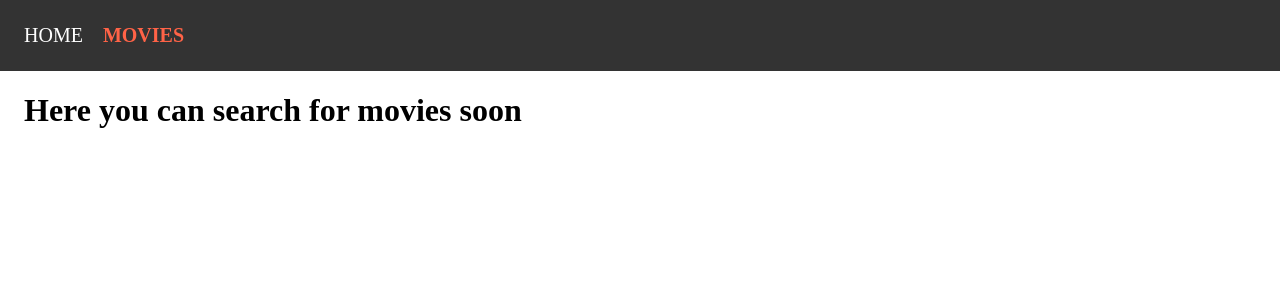
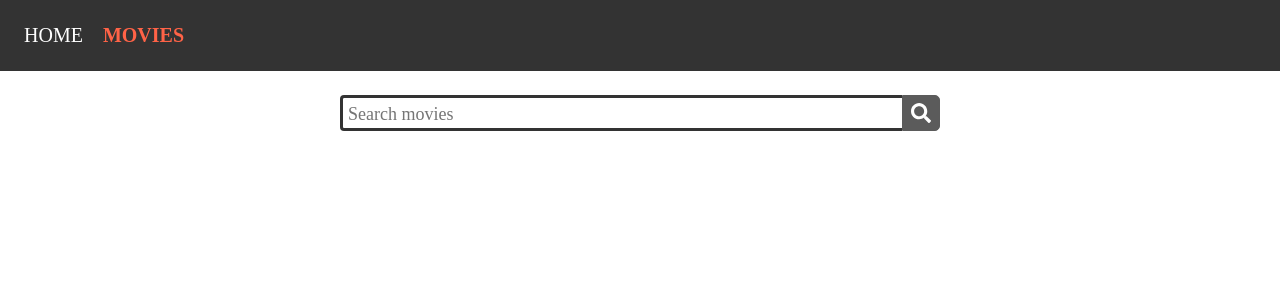
Before and after one commit to omykhalska/goit-react-hw-05-movies, a React (Create React App) app: page /movies in a window 1280 px wide. Shown: the top 300 px of the page. Built offline with nearby package versions, Linux system fonts and the light colour scheme.

Commit message:
Добавляет поиск фильмов

```diff
--- a/package.json
+++ b/package.json
@@ -9,9 +9,11 @@
     "axios": "^0.25.0",
     "react": "^17.0.2",
     "react-dom": "^17.0.2",
+    "react-icons": "^4.3.1",
     "react-loader-spinner": "^5.1.0",
     "react-router-dom": "^6.2.1",
     "react-scripts": "5.0.0",
+    "react-toastify": "^8.1.1",
     "styled-components": "^5.3.3",
     "styled-normalize": "^8.0.7",
     "web-vitals": "^2.1.4"
--- a/src/components/MovieDetails/MovieDetails.js
+++ b/src/components/MovieDetails/MovieDetails.js
@@ -8,21 +8,21 @@ export function MovieDetails({ details }) {
 
   return (
     <>
-      <PageTitle text={`${title} (${year})`} />
       <CardWrapper>
         <ImgBox>
           <Img src={img} alt={title} />
         </ImgBox>
         <div>
-          <p>User Score: {votes}%</p>
+          <PageTitle text={`${title} (${year})`} />
+          <p>User Score: {votes}</p>
           <h2>Overview</h2>
           <p>{desc}</p>
-          <h3>Genres</h3>
+          <h2>Genres</h2>
           <p>{genres}</p>
         </div>
       </CardWrapper>
       <hr />
-      <b>Additional information</b>
+      <h3>Additional information</h3>
       <ul>
         <li>
           <Link to={`/movies/${movieId}/cast`}>Cast</Link>
--- a/src/components/MovieDetails/MovieDetails.styled.jsx
+++ b/src/components/MovieDetails/MovieDetails.styled.jsx
@@ -1,8 +1,9 @@
 import styled from 'styled-components';
 
 export const CardWrapper = styled.div`
-  /* padding: 0; */
+  padding-top: 24px;
   display: flex;
+  align-items: center;
   gap: 30px;
 `;
 
--- a/src/components/MoviesList/MoviesList.styled.jsx
+++ b/src/components/MoviesList/MoviesList.styled.jsx
@@ -18,6 +18,7 @@ export const Card = styled.li`
   flex-basis: calc(100% - 20px);
   border-radius: 5px;
   overflow: hidden;
+  background: #fafafa;
   transition: all 500ms ease-in-out;
 
   &:hover {
@@ -40,7 +41,8 @@ export const Img = styled.img`
 `;
 
 export const Title = styled.p`
-  margin-top: 10px;
+  margin-top: 12px;
+  padding: 0 4px;
   text-align: center;
   font-weight: 700;
   line-height: 1.33;
--- a/src/components/PageTitle/PageTitle.styled.jsx
+++ b/src/components/PageTitle/PageTitle.styled.jsx
@@ -4,5 +4,5 @@ export const H1 = styled.h1`
   margin: 0;
   padding: 24px 0;
   text-transform: uppercase;
-  text-align: center;
+  text-align: ${props => (props.center ? 'center' : 'left')};
 `;
--- /dev/null
+++ b/src/components/SearchBar/SearchBar.js
@@ -0,0 +1,19 @@
+import { FaSearch } from 'react-icons/fa';
+
+import { Form, Input, SearchBtn } from './SearchBar.styled';
+
+export function SearchBar({ onFormSubmit }) {
+  return (
+    <Form onSubmit={onFormSubmit}>
+      <Input
+        type="text"
+        name="query"
+        autoComplete="off"
+        placeholder="Search movies"
+      />
+      <SearchBtn type="submit" aria-label="search">
+        <FaSearch />
+      </SearchBtn>
+    </Form>
+  );
+}
--- /dev/null
+++ b/src/components/SearchBar/SearchBar.styled.jsx
@@ -0,0 +1,47 @@
+import styled from 'styled-components';
+
+export const Form = styled.form`
+  margin: 24px auto;
+  display: flex;
+  align-items: center;
+  max-width: 600px;
+  background-color: #fff;
+  overflow: hidden;
+`;
+
+export const Input = styled.input`
+  width: 100%;
+  height: 20px;
+  padding: 5px;
+  border: 3px solid #333;
+  border-right: none;
+  border-radius: 4px 0 0 4px;
+  outline: none;
+  font-size: 20px;
+  color: black;
+
+  &::placeholder {
+    font-size: 18px;
+  }
+`;
+
+export const SearchBtn = styled.button`
+  display: flex;
+  align-items: center;
+  justify-content: center;
+  width: 40px;
+  height: 36px;
+  border: 1px solid #333;
+  border-radius: 0 5px 5px 0;
+  outline: none;
+  background: #333;
+  color: #fff;
+  cursor: pointer;
+  font-size: 20px;
+  opacity: 0.8;
+  transition: opacity 250ms cubic-bezier(0.4, 0, 0.2, 1);
+
+  &:hover {
+    opacity: 1;
+  }
+`;
--- /dev/null
+++ b/src/components/SearchBar/index.js
@@ -0,0 +1 @@
+export * from './SearchBar';
--- a/src/pages/HomePage.js
+++ b/src/pages/HomePage.js
@@ -4,7 +4,7 @@ import { PageTitle } from '../components/PageTitle';
 import { MoviesList } from '../components/MoviesList';
 import { Loader } from '../components/Loader';
 import { ErrorMessage } from '../components/ErrorMessage';
-import imgPlaceholder from '../images/no-image.png';
+import imgPlaceholder from '../images/no-poster-available.png';
 
 export function HomePage() {
   const [movies, setMovies] = useState([]);
@@ -31,7 +31,7 @@ export function HomePage() {
 
   return (
     <>
-      <PageTitle text="Trending today" />
+      <PageTitle text="Trending today" center />
       {loading && <Loader />}
       {!error && <MoviesList movies={movies} />}
       {error && <ErrorMessage />}
--- a/src/pages/MovieDetailsPage.js
+++ b/src/pages/MovieDetailsPage.js
@@ -4,7 +4,7 @@ import { fetchMovieById } from '../services';
 import { Loader } from '../components/Loader';
 import { MovieDetails } from '../components/MovieDetails';
 import { ErrorMessage } from '../components/ErrorMessage';
-import imgPlaceholder from '../images/no-image.png';
+import imgPlaceholder from '../images/no-poster-available.png';
 
 export function MovieDetailsPage() {
   const [details, setDetails] = useState({});
@@ -27,13 +27,16 @@ export function MovieDetailsPage() {
         }) => {
           const details = {
             title,
-            desc: overview,
+            desc: overview ? overview : 'There is no overview',
             img: poster_path
               ? 'https://image.tmdb.org/t/p/w500' + poster_path
               : imgPlaceholder,
-            year: release_date.slice(0, 4),
-            votes: vote_average * 10,
-            genres: genres.map(genre => genre.name).join(', '),
+            year: release_date ? release_date.slice(0, 4) : 'year n/a',
+            votes: vote_average ? vote_average * 10 + '%' : 'no rating yet',
+            genres:
+              genres.length === 0
+                ? 'Genres not defined.'
+                : genres.map(genre => genre.name).join(', '),
           };
           setDetails(details);
         },
--- a/src/pages/MoviesPage.js
+++ b/src/pages/MoviesPage.js
@@ -1,5 +1,63 @@
-// import { Outlet } from 'react-router-dom';
+import { useSearchParams } from 'react-router-dom';
+import { useEffect, useState } from 'react';
+import { ToastContainer, toast } from 'react-toastify';
+import 'react-toastify/dist/ReactToastify.css';
+import { fetchMoviesBySearch } from '../services';
+import { MoviesList } from '../components/MoviesList';
+import { Loader } from '../components/Loader';
+import { ErrorMessage } from '../components/ErrorMessage';
+import { SearchBar } from '../components/SearchBar';
+import imgPlaceholder from '../images/no-poster-available.png';
 
 export function MoviesPage() {
-  return <h1>Here you can search for movies soon</h1>;
+  let [searchParams, setSearchParams] = useSearchParams();
+  let query = searchParams.get('query');
+
+  const [movies, setMovies] = useState([]);
+  const [loading, setLoading] = useState(false);
+  const [error, setError] = useState(null);
+
+  useEffect(() => {
+    if (query === '') {
+      toast.info('Type a search keyword...');
+      return;
+    }
+
+    if (query) {
+      setLoading(true);
+
+      fetchMoviesBySearch(query)
+        .then(({ results }) => {
+          if (results.length === 0) {
+            toast.info('No movies found! Try another search keyword.');
+            return;
+          }
+          const movies = results.map(({ id, title, poster_path }) => ({
+            id,
+            title,
+            poster: poster_path
+              ? 'https://image.tmdb.org/t/p/w500' + poster_path
+              : imgPlaceholder,
+          }));
+          setMovies(movies);
+        })
+        .catch(({ message }) => setError(message))
+        .finally(() => setLoading(false));
+    }
+  }, [query]);
+
+  function handleSubmit(e) {
+    e.preventDefault();
+    setSearchParams({ query: e.currentTarget.elements.query.value.trim() });
+  }
+
+  return (
+    <>
+      <SearchBar onFormSubmit={handleSubmit} />
+      {loading && <Loader />}
+      {!error && query && <MoviesList movies={movies} />}
+      {error && <ErrorMessage />}
+      <ToastContainer position="top-center" />
+    </>
+  );
 }
--- a/src/services/api-service.js
+++ b/src/services/api-service.js
@@ -26,3 +26,9 @@ export async function fetchMovieReviews(movieId) {
   const { data } = await axios(url);
   return data;
 }
+
+export async function fetchMoviesBySearch(query) {
+  const url = `${BASE_URL}/search/movie?api_key=${API_KEY}&query=${query}`;
+  const { data } = await axios(url);
+  return data;
+}
```
Also changed, not shown: src/images/no-poster-available.png (added), 1 other file (tests, documents, lock files or other folders).
